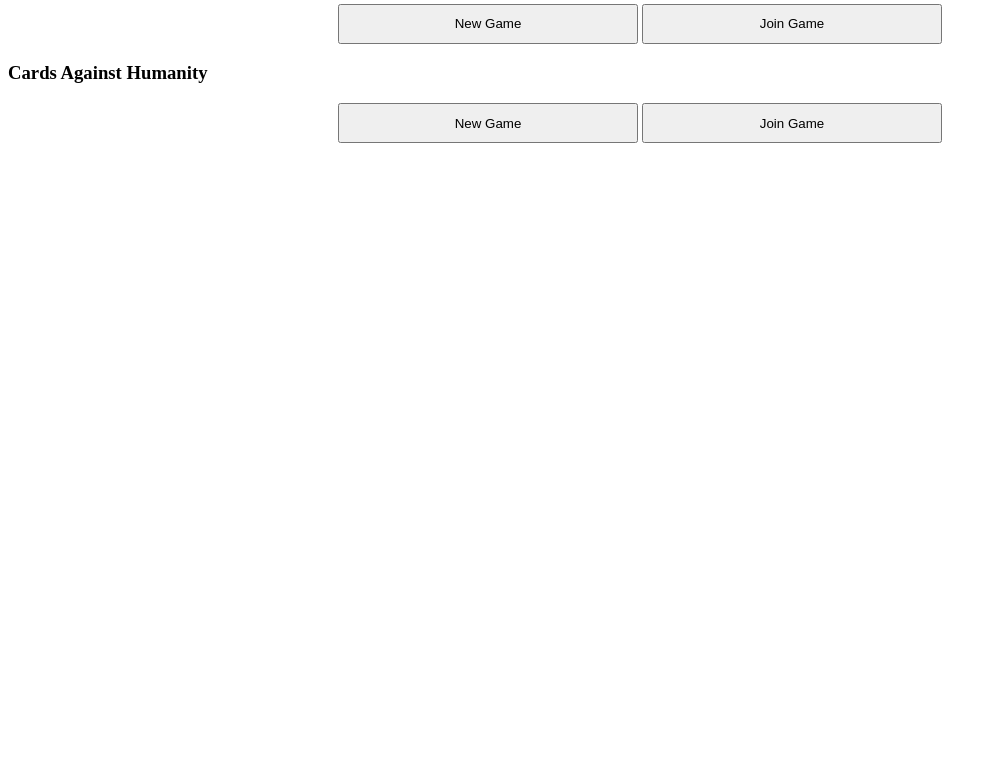
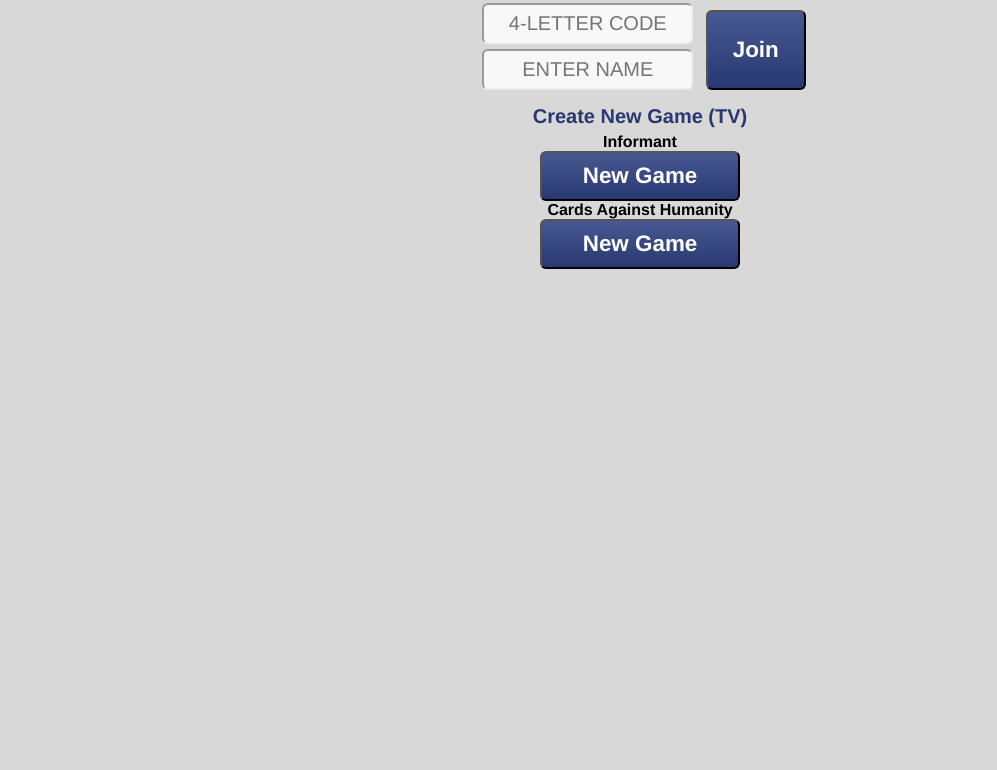
Before and after one commit to demarna1/Informant, a website: page main/index.html in a window 1280 px wide. Shown: the part 45-815 px from the top of the page, without its empty margins (0-997 px from the left). Drawn offline with nearby package versions, Linux system fonts and the light colour scheme.

Commit message:
Improve home page look

```diff
--- a/main/index.css
+++ b/main/index.css
@@ -1,17 +1,75 @@
-#desktop {
-    width: 300px;
-    height: 40px;
+* {
+    box-sizing: border-box;
+    margin: 0;
+    padding: 0;
 }
 
-#mobile {
-    width: 300px;
-    height: 40px;
+html, input {
+    font-family:
+      "HelveticaNeue-Light",
+      "Helvetica Neue Light",
+      "Helvetica Neue",
+      Helvetica,
+      Arial,
+      "Lucida Grande",
+      sans-serif;
 }
 
-#container {
+html, body {
+    height: 100%;
+    width: 100%;
+    background-color: #D8D8D8;
     text-align: center;
 }
 
-#title-container {
-    text-align: left;
+h3 {
+    margin-top: 15px;
+    margin-bottom: 5px;
+    color: #283870;
+    font-size: 125%;
 }
+
+#mobileFormBlock {
+    display: inline-block;
+    vertical-align: bottom;
+}
+
+#gameCode, #name {
+    background-color: #f8f8f8;
+    border: 2px inset;
+    border-radius: 6px;
+    outline: none;
+    padding: 7px;
+    margin-top: 5px;
+    margin-left: 8px;
+    margin-right: 8px;
+    text-align: center;
+    font-size: 125%;
+}
+
+#gameCode {
+    text-transform: uppercase;
+}
+
+#joinButton, #newButton {
+    font-size: 140%;
+    font-weight: bold;
+    color: #fff;
+    border-radius: 6px;
+    background-color: #283870;
+    background-image: -webkit-linear-gradient(bottom, #283870 0%, #485890 100%);
+    background-image: -moz-linear-gradient(bottom, #283870 0%, #485890 100%);
+    background-image: -o-linear-gradient(bottom, #283870 0%, #485890 100%);
+    background-image: -ms-linear-gradient(bottom, #283870 0%, #485890 100%);
+    background-image: linear-gradient(bottom, #283870 0%, #485890 100%);
+}
+
+#joinButton {
+    width: 100px;
+    height: 80px;
+}
+
+#newButton {
+    width: 200px;
+    height: 50px;
+}
--- a/main/index.html
+++ b/main/index.html
@@ -1,22 +1,43 @@
 <html>
 <head>
+  <title>Home</title>
   <meta charset="UTF-8">
   <meta name="viewport" content="width=device-width" content="initial-scale=1">
   <link rel="stylesheet" href="index.css">
-  <title>Home</title>
+  <script src="https://code.jquery.com/jquery-1.10.2.min.js"></script>
+  <script src="/socket.io/socket.io.js"></script>
+  <script>
+    $(document).ready(function() {
+        $("#joinButton").click(function() {
+        });
+    });
+  </script>
 </head>
 <body>
-  <div id="container">
-    <div id="title-container">
-      <h3>Informant</h3>
+  <div>
+    <h3>Join Game (Mobile)</h3>
+    <div>
+      <div id="mobileFormBlock">
+        <div>
+          <input type="text" id="gameCode" placeholder="4-letter code" maxlength="4" size="14"/>
+        </div>
+        <div>
+          <input type="text" id="name" placeholder="ENTER NAME" maxlength="12" size="14"/>
+        </div>
+      </div>
+      <div id="mobileFormBlock">
+        <div>
+          <input type="button" id="joinButton" value="Join"/>
+        </div>
+      </div>
     </div>
-    <input type="button" id="desktop" value="New Game" onclick="location.href='/informant'"/>
-    <input type="button" id="mobile" value="Join Game" onclick="location.href='/informant'"/>
-    <div id="title-container">
-      <h3>Cards Against Humanity</h3>
-    </div>
-    <input type="button" id="desktop" value="New Game" onclick="location.href='/cah'"/>
-    <input type="button" id="mobile" value="Join Game" onclick="location.href='/cah'"/>
+  </div>
+  <div>
+    <h3>Create New Game (TV)</h3>
+    <h4>Informant</h4>
+    <input type="button" id="newButton" value="New Game" onclick="location.href='/informant'"/>
+    <h4>Cards Against Humanity</h4>
+    <input type="button" id="newButton" value="New Game" onclick="location.href='/cah'"/>
   </div>
 </body>
 </html>
```
Also changed, not shown: README.md (added).
